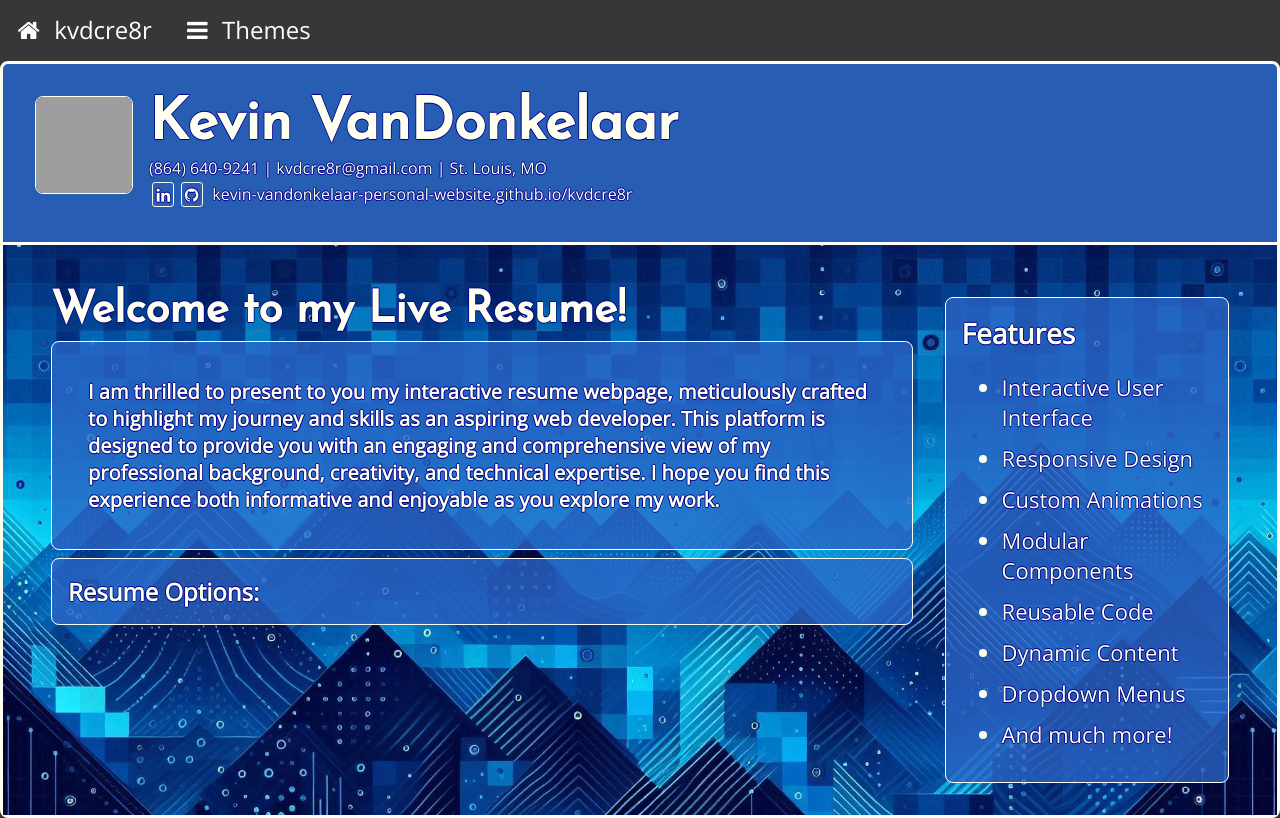
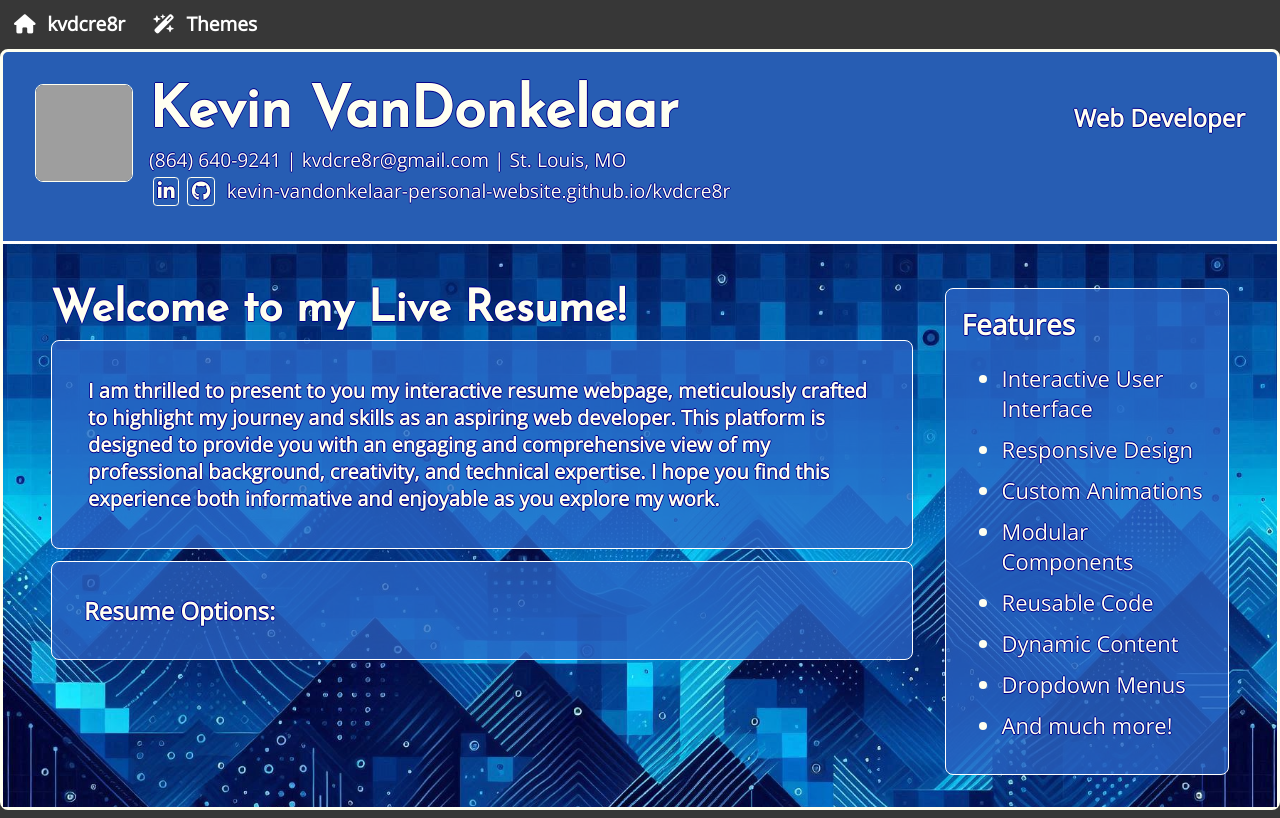
Before and after one commit to kvdcre8r/my_react_resume, a React (Vite) app: page / in a window 1280 px wide. Built offline with nearby package versions, Linux system fonts and the light colour scheme; grey boxes are pictures that could not be loaded; the HTML template or start-up script is replaced by a standard one; a web font is replaced by a local one.

Commit message:
broke down more components, began work on resume options section on homepage

```diff
--- a/index.html
+++ b/index.html
@@ -4,8 +4,7 @@
     <meta charset="UTF-8" />
     <link rel="icon" type="image/svg+xml" href="/vite.svg" />
     <meta name="viewport" content="width=device-width, initial-scale=1.0" />
-    <link rel="stylesheet" href="https://cdnjs.cloudflare.com/ajax/libs/font-awesome/4.7.0/css/font-awesome.min.css">
-    <title>Kvd Live Resume</title>
+    <script src="https://kit.fontawesome.com/2e9e2f4f8b.js" crossorigin="anonymous"></script>    <title>Kvd Live Resume</title>
   </head>
   <body>
     <div id="root"></div>
--- a/src/Modules/Home/Home.jsx
+++ b/src/Modules/Home/Home.jsx
@@ -1,15 +1,21 @@
 import Header from "../../components/Header/Header.jsx";
-import { HomeLeft } from "./homeLeft.jsx";
-import { HomeRight } from "./homeRight.jsx";
+import { SiteIntro } from "./siteIntro.jsx";
+import { ResumeOptions } from "./resumeOptions.jsx";
+import { SiteFeatures } from "./siteFeatures.jsx";
 import "./home.css";
 
 export function Home() {
   return (
     <main className="home">
       <Header />
-      <div id="home-content">
-          <HomeLeft />
-          <HomeRight />
+      <div className="home-content">
+        <div className="home-left">
+          <SiteIntro />
+          <ResumeOptions />
+        </div>
+        <div className="home-right">
+          <SiteFeatures />
+        </div>
       </div>
     </main>
   );
--- a/src/Modules/Home/home.css
+++ b/src/Modules/Home/home.css
@@ -8,11 +8,6 @@
   font-family: "open-sans";
 
   Header {
-    border-top-left-radius: .5em;
-    border-top-right-radius: .5em;
-    padding: 2rem;
-    border-bottom: 0.2em solid white;
-    display: flex;
 
     #profile-pic {
       width: 6em;
@@ -27,37 +22,14 @@
       width: 0em;
       height: 0em;
     }
-  }
-
-  #text-content {
-    padding-left: 1em;
-    flex-grow: 1;
-
-    #name {
-      display: flex;
-      grid-template-columns: 1fr 2fr 1fr;
-      align-items: baseline;
 
     h1 {
       font-size: 3.6em;
       font-family: "josefin-sans";
-        flex-grow: 1;
-      }
-
-      h2 {
-        font-size: 0em;
-        text-align: right;
-        border: none;
     }
   }
 
-    #subscript {
-      margin-top: 0.25em;
-      font-size: 1em;
-    }
-  }
-
-  #home-content {
+  .home-content {
     background-image: url("../../assets/landscape-blue-pixels.jpeg");
     background-repeat: no-repeat;
     background-size: cover;
@@ -66,8 +38,10 @@
     padding: 1rem 2rem;
     display: flex;
 
-    #home-left {
+    .home-left {
       padding: 1em 1em;
+
+      .site-intro {
 
         #greeting {
           font-size: 2.75em;
@@ -80,7 +54,16 @@
         }
       }
 
-    #home-right {
+      .resume-options {
+
+        #option-bar {
+          display: flex;
+          padding: 1em;
+        }
+      }
+    }
+
+    .home-right {
       width: 100%;
       padding: 1em;
 
--- /dev/null
+++ b/src/Modules/Home/resumeOptions.jsx
@@ -0,0 +1,19 @@
+// import { Routes, Route } from "react-router-dom";
+
+export function ResumeOptions() {
+  return (
+    <section className="resume-options">
+      <article>
+        <div id="option-bar">
+          <h2>Resume Options:</h2>
+        </div>
+        {/* <Routes>
+          <Route path="/" element={<Home />} />
+          <Route path="/Classic" element={<Classic />} />
+          <Route path="/Stylized" element={<Stylized />} />
+          <Route path="/Superhero" element={<Superhero />} />
+        </Routes> */}
+      </article>
+    </section>
+  );
+}
--- a/src/Modules/Home/homeRight.jsx
+++ b/src/Modules/Home/siteFeatures.jsx
@@ -1,6 +1,6 @@
-export function HomeRight() {
+export function SiteFeatures() {
   return (
-    <section id="home-right">
+    <section id="site-features">
       <article>
         <h2>Features</h2>
         <ul>
--- a/src/Modules/Home/homeLeft.jsx
+++ b/src/Modules/Home/siteIntro.jsx
@@ -1,8 +1,6 @@
-// import { Routes, Route } from "react-router-dom";
-
-export function HomeLeft() {
+export function SiteIntro() {
   return (
-    <section id="home-left">
+    <section className="site-intro">
       <h2 id="greeting">Welcome to my Live Resume!</h2>
       <article>
         <h2 id="desc">
@@ -13,16 +11,7 @@ export function HomeLeft() {
           creativity, and technical expertise. I hope you find this experience
           both informative and enjoyable as you explore my work.
         </h2>
-        {/* <Routes>
-          <Route path="/" element={<Home />} />
-          <Route path="/Classic" element={<Classic />} />
-          <Route path="/Stylized" element={<Stylized />} />
-          <Route path="/Superhero" element={<Superhero />} />
-        </Routes> */}
-      </article>
-      <article>
-        <h2>Resume Options:</h2>
-      </article>
+        </article>
     </section>
   );
 }
--- a/src/Modules/Stylized/stylized.css
+++ b/src/Modules/Stylized/stylized.css
@@ -19,7 +19,8 @@
       border-radius: .5em;
     }
 
-    #profile-pic, #comic-profile-pic {
+    #profile-pic,
+    #comic-profile-pic {
       width: 0em;
       height: 0em;
     }
@@ -32,7 +33,6 @@
 
     #subscript {
       font-family: monospace;
-      font-size: 1.25em;
       color: greenyellow;
       text-shadow: none;
     }
--- a/src/components/Header/header.css
+++ b/src/components/Header/header.css
@@ -1,5 +1,7 @@
 header {
     padding: 2rem;
+    border-top-left-radius: .5em;
+    border-top-right-radius: .5em;
     border-bottom: 0.2em solid white;
     display: flex;
 
--- a/src/components/Nav/btnMenu.jsx
+++ b/src/components/Nav/btnMenu.jsx
@@ -5,16 +5,16 @@ export default function btnMenu() {
     <div>
       <div className="dropdown">
         <button className="dropbtn">
-          <i className="fa fa-bars">
+          <i className="fa-solid fa-wand-magic-sparkles">
             <span>Themes</span>
           </i>
         </button>
         <div className="dropdown-content">
-          <Link to="/classic">
+          <Link to="/classic" id="btn-professional">
             <strong>Professional</strong>
           </Link>
-          <Link to="/stylized">MAINFRAME</Link>
-          <Link to="/superhero">
+          <Link to="/stylized" id="btn-mainframe">MAINFRAME</Link>
+          <Link to="/superhero" id="btn-superhero">
             <strong>S u p e r h e r o</strong>
           </Link>
         </div>
--- a/src/components/Nav/nav.css
+++ b/src/components/Nav/nav.css
@@ -1,6 +1,15 @@
+nav {
+    top: 0;
+    left: 0;
+    right: 0;
+    z-index: 1;
+    position: sticky;
+}
+
 .navbar {
     overflow: hidden;
     background-color: rgb(55, 55, 55);
+    font-size: .8em;
 
     a {
         float: left;
@@ -28,14 +37,6 @@
         }
     }
 
-    .dropdown:hover .dropbtn {
-        background-color: black;
-        border: .1em solid white;
-        margin: .5em .5em 0 .5em;
-        border-bottom: none;
-        border-top-left-radius: .2em;
-        border-top-right-radius: .2em;    }
-
     .dropdown {
         float: left;
         overflow: hidden;
@@ -53,6 +54,8 @@
         .dropdown-content {
             display: none;
             position: absolute;
+            max-width: 100%;
+            box-sizing: border-box;
             background-color: #000000e6;
             border: 0.1em solid white;
             border-radius: 0.2em;
@@ -61,6 +64,7 @@
             z-index: 1;
 
             a {
+                font-size: 1.5em;
                 float: none;
                 color: white;
                 margin: 1em;
@@ -70,16 +74,34 @@
                 text-align: left;
             }
 
-            a:nth-child(1) {
+            #btn-professional {
                 font-family: 'open-sans';
             }
 
-            a:nth-child(2) {
+            #btn-professional:hover {
+                color: rgb(62, 92, 126);
+                background-color: ivory;
+                border: 0.1em solid rgb(62, 92, 126);
+            }
+
+            #btn-mainframe {
                 font-family: 'spyagency';
             }
 
-            a:nth-child(3) {
+            #btn-mainframe:hover {
+                color: greenyellow;
+                background-color: rgb(12, 33, 33);
+                border: 0.1em solid greenyellow;
+            }
+
+            #btn-superhero {
                 font-family: 'champion';
+            }
+
+            #btn-superhero:hover {
+                color: white;
+                border: 0.1em solid rgb(194, 34, 34);
+                background-color: darkblue;
             }
 
             a:hover {
@@ -89,10 +111,16 @@
             }
         }
     }
-    .dropdown-content {
-        max-width: 100%;
-        box-sizing: border-box;
+
+    .dropdown:hover .dropbtn {
+        background-color: black;
+        border: .1em solid white;
+        margin: .5em .5em 0 .5em;
+        border-bottom: none;
+        border-top-left-radius: .2em;
+        border-top-right-radius: .2em;
     }
+
     .dropdown:hover .dropdown-content {
         display: block;
     }
```
Also changed, not shown: src/components/Header/contactInfo.jsx (indentation only). Lines whose indentation alone changed are shown as unchanged.
